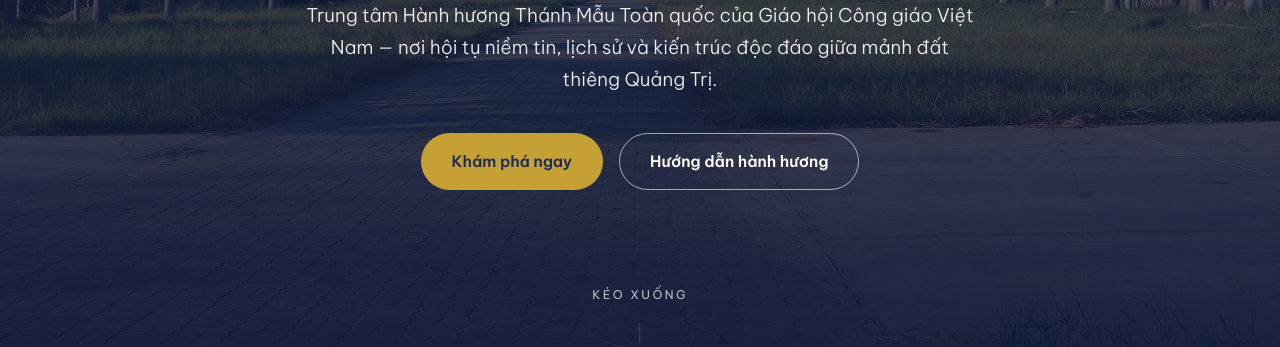
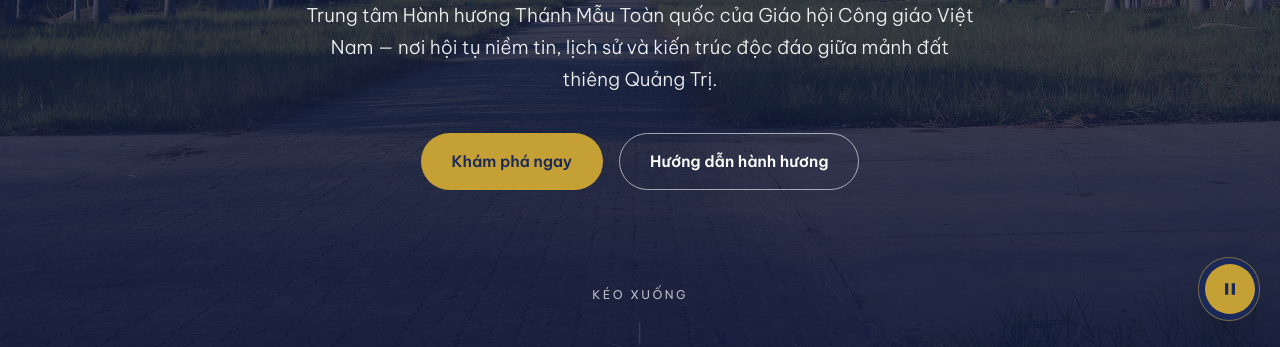
Before and after one commit to Lol6888/trungtamhanhhuonglavang, a plain HTML site: page index.html in a window 1280 px wide. Shown: the part 459-806 px from the top of the page. Drawn offline with nearby package versions, Linux system fonts and the light colour scheme; a web font is replaced by a local one.

Commit message:
Thêm nhạc nền "Bình An Của Mẹ" với ô play/pause góc phải dưới
- Trình phát nổi góc phải dưới, dạng nút tròn mở rộng khi phát/di chuột
- Tự phát khi được phép; nếu trình duyệt chặn thì phát ở lần tương tác đầu
- Lặp lại, âm lượng nền 45%, có hiệu ứng equalizer khi đang phát

Co-Authored-By: Claude Sonnet 4 <noreply@anthropic.com>

```diff
--- a/index.html
+++ b/index.html
@@ -214,6 +214,36 @@
   /* ---------- REVEAL ---------- */
   .reveal{opacity:0;transform:translateY(28px);transition:.8s cubic-bezier(.2,.7,.2,1)}
   .reveal.in{opacity:1;transform:none}
+
+  /* ---------- AUDIO PLAYER ---------- */
+  .player{
+    position:fixed;right:20px;bottom:20px;z-index:60;display:flex;align-items:center;
+    background:rgba(27,42,91,.96);backdrop-filter:blur(8px);
+    border:1px solid rgba(196,160,53,.55);border-radius:50px;
+    box-shadow:0 16px 38px -14px rgba(0,0,0,.55);padding:6px;
+    max-width:62px;overflow:hidden;transition:max-width .45s cubic-bezier(.2,.7,.2,1)
+  }
+  .player.expanded,.player:hover{max-width:250px}
+  .player .pp{
+    width:50px;height:50px;border-radius:50%;flex:none;border:0;cursor:pointer;
+    background:var(--gold);color:var(--blue);display:grid;place-items:center;transition:.2s
+  }
+  .player .pp:hover{background:var(--gold-soft);transform:scale(1.05)}
+  .player .pp svg{width:20px;height:20px}
+  .player .i-pause{display:none}
+  .player.playing .i-play{display:none}
+  .player.playing .i-pause{display:block}
+  .player .meta{padding:0 18px 0 13px;color:#fff;white-space:nowrap}
+  .player .meta .t{font-size:.84rem;font-weight:600;color:var(--gold-soft);display:flex;align-items:center}
+  .player .meta .s{font-size:.68rem;color:rgba(255,255,255,.6);letter-spacing:.04em;margin-top:1px}
+  .eq{display:inline-flex;gap:2px;height:11px;align-items:flex-end;margin-right:8px}
+  .eq i{width:2px;background:var(--gold-soft);height:3px;border-radius:2px}
+  .player.playing .eq i{animation:eq .9s ease-in-out infinite}
+  .player.playing .eq i:nth-child(2){animation-delay:.25s}
+  .player.playing .eq i:nth-child(3){animation-delay:.45s}
+  .player.playing .eq i:nth-child(4){animation-delay:.12s}
+  @keyframes eq{0%,100%{height:3px}50%{height:11px}}
+  @media(max-width:640px){.player{right:14px;bottom:14px}}
 
   /* ---------- RESPONSIVE ---------- */
   @media(max-width:900px){
@@ -538,6 +568,19 @@
   </div>
 </footer>
 
+<!-- ============ NHẠC NỀN ============ -->
+<div class="player" id="player" title="Nhạc nền: Bình An Của Mẹ">
+  <button class="pp" id="ppBtn" aria-label="Phát hoặc tạm dừng nhạc nền">
+    <svg class="i-play" viewBox="0 0 24 24" fill="currentColor"><path d="M8 5v14l11-7z"/></svg>
+    <svg class="i-pause" viewBox="0 0 24 24" fill="currentColor"><path d="M6 5h4v14H6zM14 5h4v14h-4z"/></svg>
+  </button>
+  <div class="meta">
+    <div class="t"><span class="eq"><i></i><i></i><i></i><i></i></span>Bình An Của Mẹ</div>
+    <div class="s">Nhạc nền · Thánh ca</div>
+  </div>
+</div>
+<audio id="bgAudio" src="audio/binh-an-cua-me.mp3" loop preload="auto"></audio>
+
 <script>
   // sticky nav background
   const nav=document.getElementById('nav');
@@ -554,6 +597,31 @@
     es.forEach(e=>{if(e.isIntersecting){e.target.classList.add('in');io.unobserve(e.target);}});
   },{threshold:.12});
   document.querySelectorAll('.reveal').forEach(el=>io.observe(el));
+
+  // background music player
+  (function(){
+    const audio=document.getElementById('bgAudio');
+    const player=document.getElementById('player');
+    const btn=document.getElementById('ppBtn');
+    audio.volume=0.45;
+    let collapseTimer;
+    function onPlay(){
+      player.classList.add('playing','expanded');
+      clearTimeout(collapseTimer);
+      collapseTimer=setTimeout(()=>player.classList.remove('expanded'),4000);
+    }
+    function play(){audio.play().then(onPlay).catch(()=>{});}
+    function pause(){audio.pause();player.classList.remove('playing');}
+    btn.addEventListener('click',()=>{audio.paused?play():pause();});
+    audio.addEventListener('pause',()=>player.classList.remove('playing'));
+    audio.addEventListener('play',onPlay);
+    // thử tự phát; nếu trình duyệt chặn thì phát khi người dùng tương tác lần đầu
+    audio.play().then(onPlay).catch(()=>{
+      const start=()=>{play();clean();};
+      const clean=()=>['pointerdown','keydown','scroll','touchstart'].forEach(e=>window.removeEventListener(e,start));
+      ['pointerdown','keydown','scroll','touchstart'].forEach(e=>window.addEventListener(e,start,{once:true,passive:true}));
+    });
+  })();
 </script>
 </body>
 </html>
```
Also changed, not shown: 1 other file.
